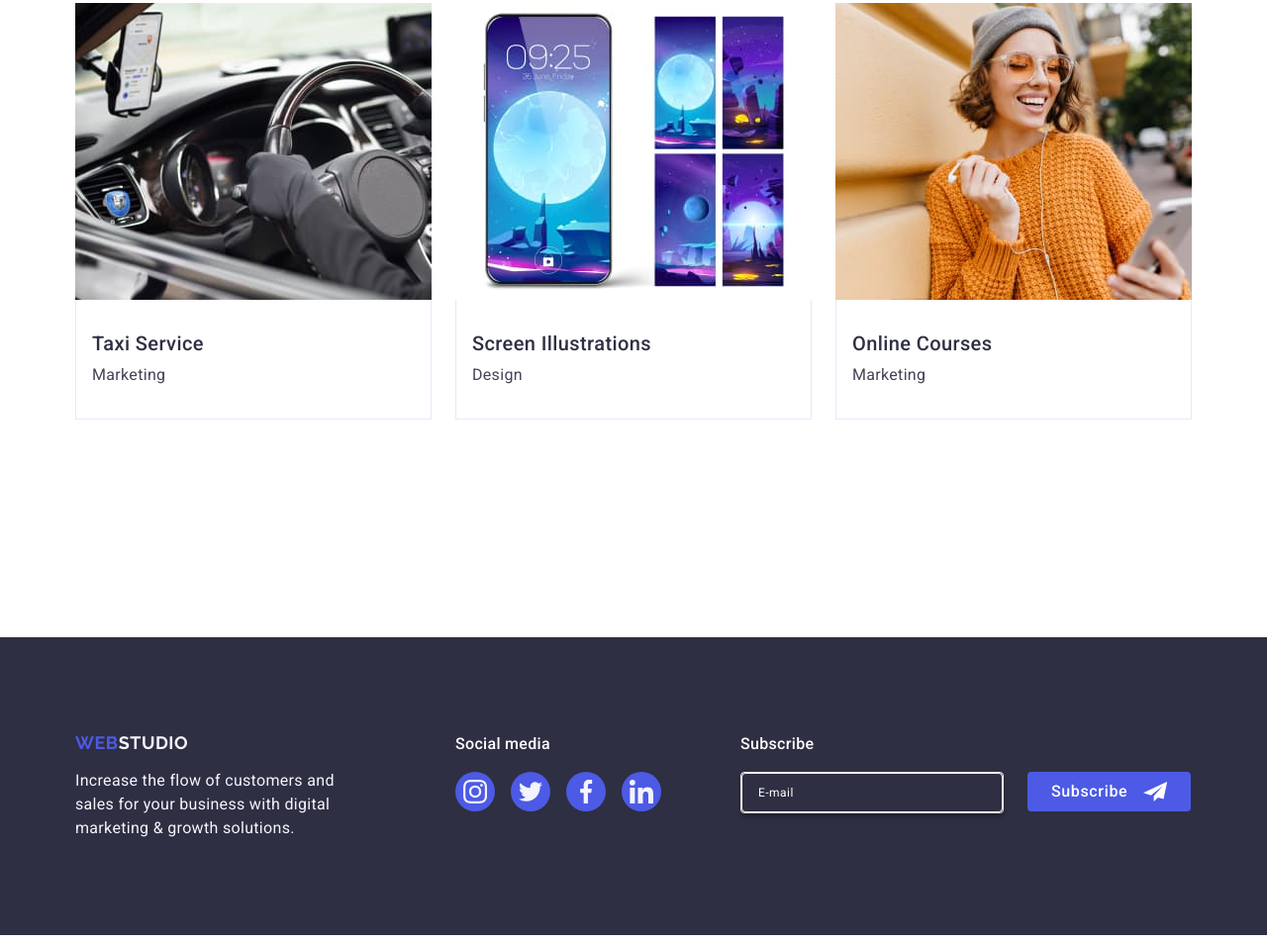
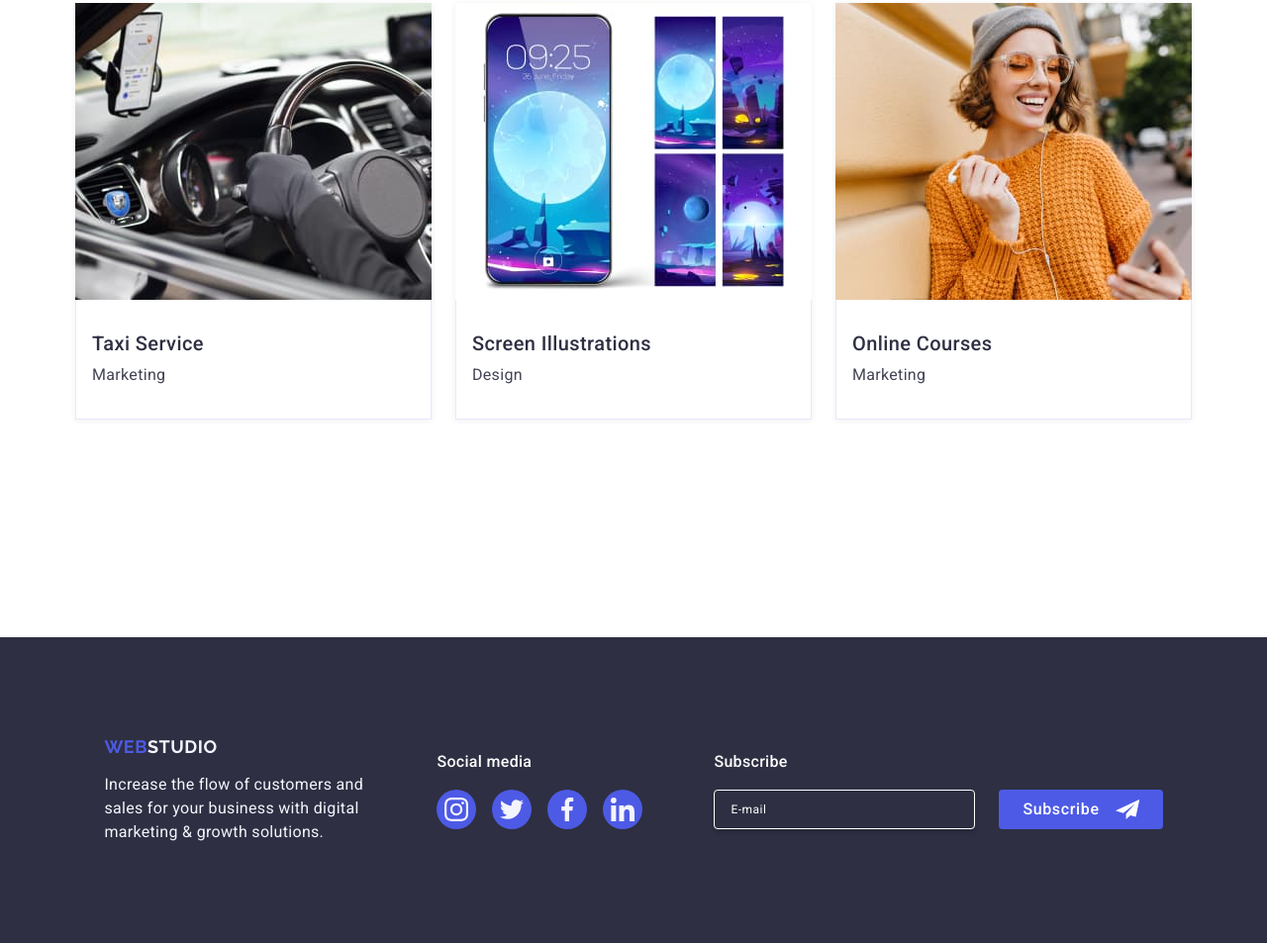
Before and after one commit to vitalia-m/goit-markup-hw-06, a plain HTML site: page index.html in a window 1280 px wide. Shown: the part 2579-3532 px from the top of the page at 99% size. Drawn offline with nearby package versions, Linux system fonts and the light colour scheme.

Commit message:
css/styles.cs

```diff
--- a/css/old.styles.css
+++ b/css/old.styles.css
@@ -189,3 +189,40 @@
   letter-spacing: 0.04em;
   transition: background-color 250ms cubic-bezier(0.4, 0, 0.2, 1);
 }
+
+.section {
+  padding-top: 120px;
+  padding-bottom: 120px;
+  padding-left: auto;
+  padding-right: auto;
+}
+
+.social-links {
+  display: block;
+}
+.logo-insta {
+  display: block;
+  margin: 0 auto;
+  width: 40px;
+  height: 40px;
+}
+
+@media screen and (min-width: 768px) {
+  .footer .container {
+    display: flex;
+  }
+  .footer-descr {
+    max-width: 264px;
+  }
+  .footer-web-box {
+    margin-right: 24px;
+  }
+}
+@media screen and (min-width: 1158px) {
+  .footer-web-box {
+    margin-right: 120px;
+  }
+  .footer-subscribe {
+    margin-left: 80px;
+  }
+}
--- a/css/styles.css
+++ b/css/styles.css
@@ -579,12 +579,9 @@ button {
   font-weight: 500;
   font-size: 36px;
   width: 100%;
-  transition: box-shadow 250ms cubic-bezier(0.4, 0, 0.2, 1);
+  box-shadow: 0 1px 6px 0 rgba(46, 47, 66, 0.08);
 }
-.portfolio-repr:hover {
-  box-shadow: 0px 1px 6px rgba(46, 47, 66, 0.08),
-    0px 1px 1px rgba(46, 47, 66, 0.16), 0px 2px 1px rgba(46, 47, 66, 0.08);
-}
+
 .img-anime {
   position: relative;
   overflow: hidden;
@@ -654,14 +651,21 @@ button {
   }
   .portfolio-repr {
     width: calc((100% - 72px) / 2);
+    box-shadow: 0 1px 6px 0 rgba(46, 47, 66, 0.08);
   }
 }
 @media screen and (min-width: 1158px) {
   .portfolio {
     margin: 120px 0 120px 0;
+    padding: 100px 0;
   }
   .portfolio-repr {
     max-width: calc((100% - 48px) / 3);
+    transition: box-shadow 250ms cubic-bezier(0.4, 0, 0.2, 1);
+  }
+  .portfolio-repr:hover {
+    box-shadow: 0px 1px 6px rgba(46, 47, 66, 0.08),
+      0px 1px 1px rgba(46, 47, 66, 0.16), 0px 2px 1px rgba(46, 47, 66, 0.08);
   }
   .portfolio-list {
     column-gap: 24px;
@@ -671,31 +675,30 @@ button {
 /* footer  */
 .footer {
   background-color: #2e2f42;
-  font-weight: 400;
-  font-size: 16px;
   color: #f4f4fd;
   padding: 96px 0;
   margin-left: 0;
 }
+.footer .container {
+  display: flex;
+  flex-wrap: wrap;
+  gap: 72px;
+}
+
 .logo.footer-logo {
   display: inline-block;
   margin-bottom: 16px;
-  justify-content: center;
+
+  text-align: center;
 }
 .studio {
   color: #f4f4fd;
 }
+
 .footer-descr {
   line-height: 1.5;
   letter-spacing: 0.02em;
-  max-width: 288px;
   color: #f4f4fd;
-}
-.section {
-  padding-top: 120px;
-  padding-bottom: 120px;
-  padding-left: auto;
-  padding-right: auto;
 }
 .footer-social {
   width: 100%;
@@ -703,12 +706,10 @@ button {
 }
 .footer-social-text {
   font-weight: 500;
-  font-size: 16px;
   color: #fff;
   margin-bottom: 16px;
   letter-spacing: 0.02em;
 }
-
 .footer-social-list {
   display: flex;
   flex-wrap: wrap;
@@ -737,31 +738,17 @@ button {
 .footer-icons-circle:focus {
   background-color: #31d0aa;
 }
-.social-links {
-  display: block;
-}
-.logo-insta {
-  display: block;
-  margin: 0 auto;
-  width: 40px;
-  height: 40px;
+.footer-subscribe-form {
+  display: flex;
+  flex-wrap: wrap;
+  gap: 24px;
 }
 .footer-subscribe-text {
   font-weight: 500;
-  font-size: 16px;
   line-height: 150%;
   letter-spacing: 0.02em;
   color: #fff;
   margin-bottom: 16px;
-}
-.footer-subscribe-form {
-  display: flex;
-  gap: 24px;
-}
-.footer-subscribe-label {
-  border: 1px solid white;
-  border-radius: 4px;
-  box-shadow: 0 4px 4px 0 rgba(0, 0, 0, 0.15);
 }
 .footer-subscribe-input {
   border: 1px solid #fff;
@@ -807,22 +794,18 @@ button {
 @media screen and (min-width: 768px) {
   .footer .container {
     display: flex;
+    flex-wrap: wrap;
+    justify-content: center;
+    align-items: center;
   }
-  .footer-descr {
+
+  .footer-web-box {
     max-width: 264px;
-  }
-  .footer-web-box {
-    margin-right: 24px;
   }
 }
 @media screen and (min-width: 1158px) {
-  .portfolio {
+  .footer {
     padding: 100px 0;
-  }
-  .footer-web-box {
-    margin-right: 120px;
-  }
-  .footer-subscribe {
-    margin-left: 80px;
+    margin-left: 0;
   }
 }
```
